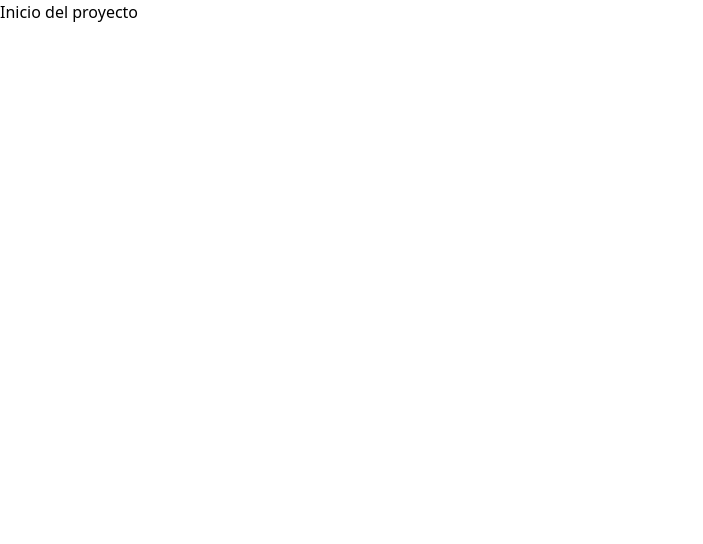
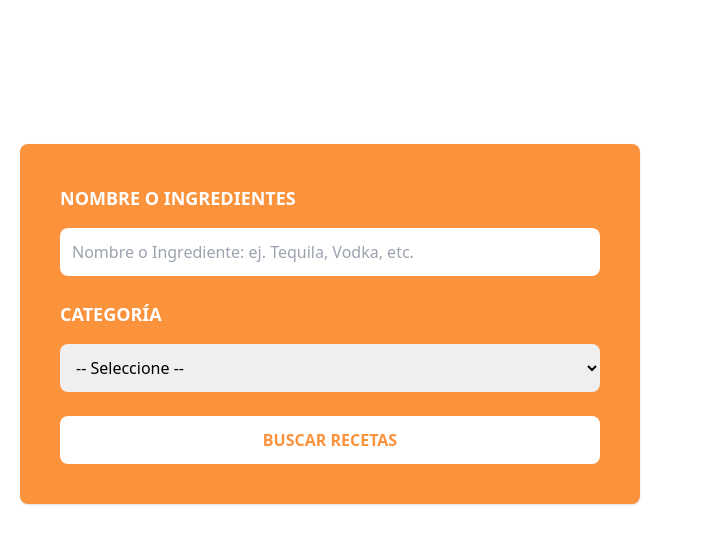
Before and after one commit to FabricioNarvaez/bebidas-vue, a Vue app: page / in a window 1280 px wide. Shown: the top 544 px of the page, without its empty margins (0-703 px from the left). Built offline with nearby package versions, Linux system fonts and the light colour scheme.

Commit message:
Create header with form

```diff
--- a/src/App.vue
+++ b/src/App.vue
@@ -1,3 +1,7 @@
 <template>
-    <h1>Inicio del proyecto</h1>
+    <Header/>
 </template>
+
+<script setup>
+    import Header from './components/Header.vue';
+</script>
--- /dev/null
+++ b/src/components/Header.vue
@@ -0,0 +1,34 @@
+<template>
+    <header>
+        <div class="mx-auto container px-5 py-4">
+            <div>
+            </div>
+
+            <form class="md:w-1/2 2xl:w-1/3 bg-orange-400 my-32 p-10 rounded-lg shadow space-y-6">
+                <div class="space-y-4">
+                    <label class="block text-white uppercase font-extrabold text-lg"
+                        for="ingrediente">
+                        Nombre o Ingredientes
+                    </label>
+                    <input class="p-3 w-full rounded-lg focus:outline-none"
+                        id="ingrediente" type="text" placeholder="Nombre o Ingrediente: ej. Tequila, Vodka, etc.">
+                </div>
+
+                <div class="space-y-4">
+                    <label class="block text-white uppercase font-extrabold text-lg"
+                        for="caletegoria">
+                        Categoría
+                    </label>
+                    <select class="p-3 w-full rounded-lg focus:outline-none"
+                        id="caletegoria">
+                        <option value="">-- Seleccione --</option>
+                    </select>
+                </div>
+
+                <input class="bg-white w-full p-3 font-extrabold text-orange-400 uppercase rounded-lg hover:bg-orange-300 hover:text-white transition-colors cursor-pointer"
+                    type="submit"
+                    value="Buscar Recetas">
+            </form>
+        </div>
+    </header>
+</template>
```
